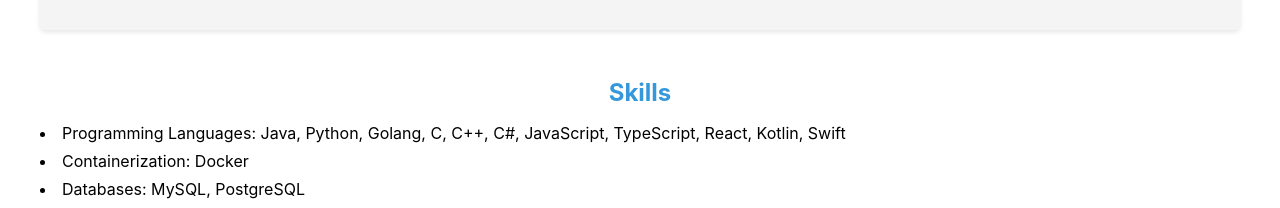
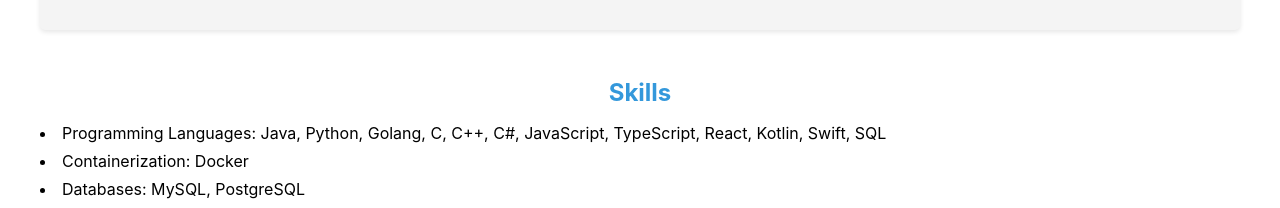
Before and after one commit to ahsu55/alan-hsu-portfolio, a React (Create React App) app: page / in a window 1280 px wide. Shown: the part 1641-1849 px from the top of the page. Built offline with nearby package versions, Linux system fonts and the light colour scheme.

Commit message:
add skill

```diff
--- a/src/App.js
+++ b/src/App.js
@@ -63,7 +63,7 @@ function App() {
         <section id="skills">
           <h2>Skills</h2>
           <p>
-            <li>Programming Languages: Java, Python, Golang, C, C++, C#, JavaScript, TypeScript, React, Kotlin, Swift</li>
+            <li>Programming Languages: Java, Python, Golang, C, C++, C#, JavaScript, TypeScript, React, Kotlin, Swift, SQL</li>
             <li>Containerization: Docker</li>
             <li>Databases: MySQL, PostgreSQL</li>
             <li>Cloud Technologies: AWS Cloud (EC2), Amazon S3, DynamoDB</li>
```
